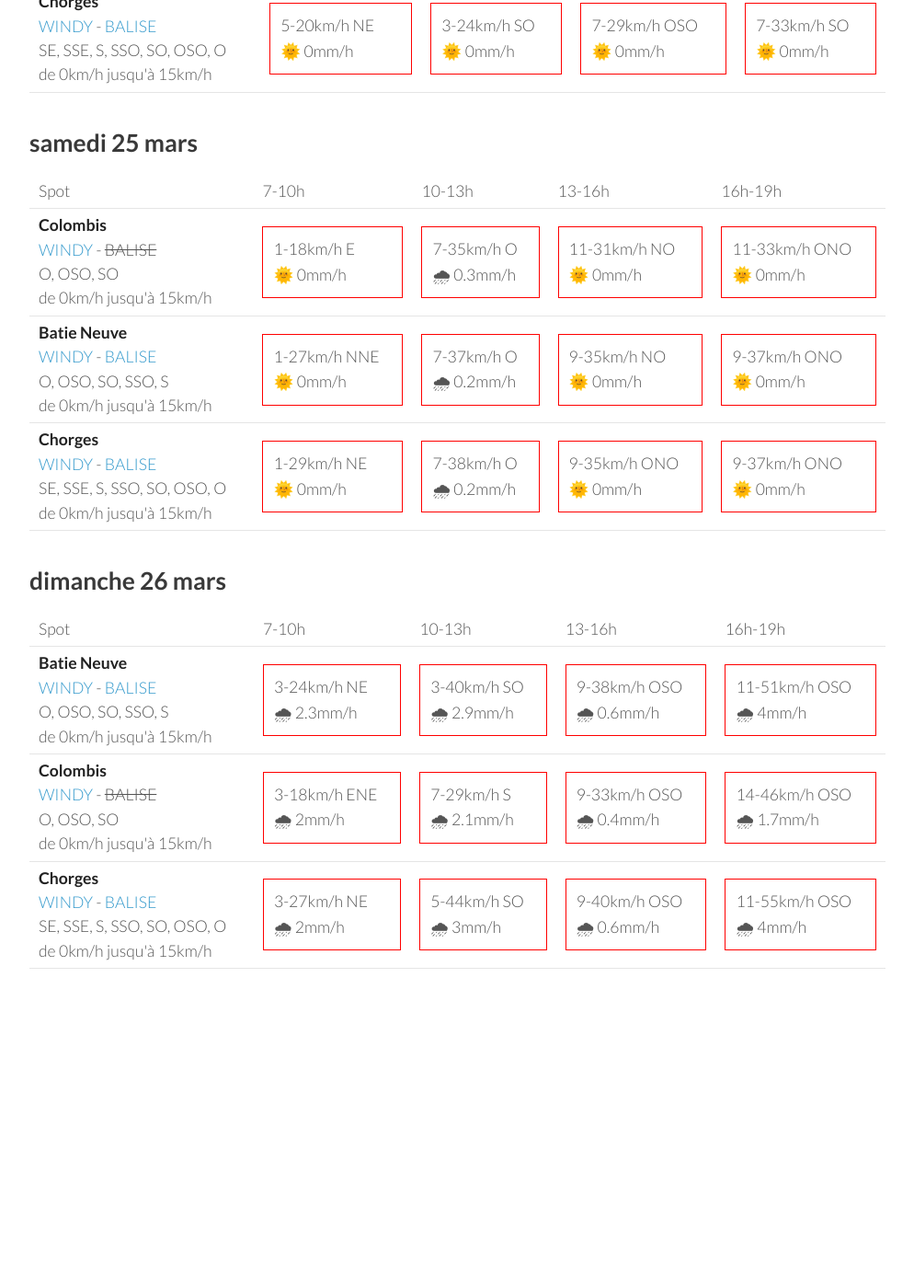
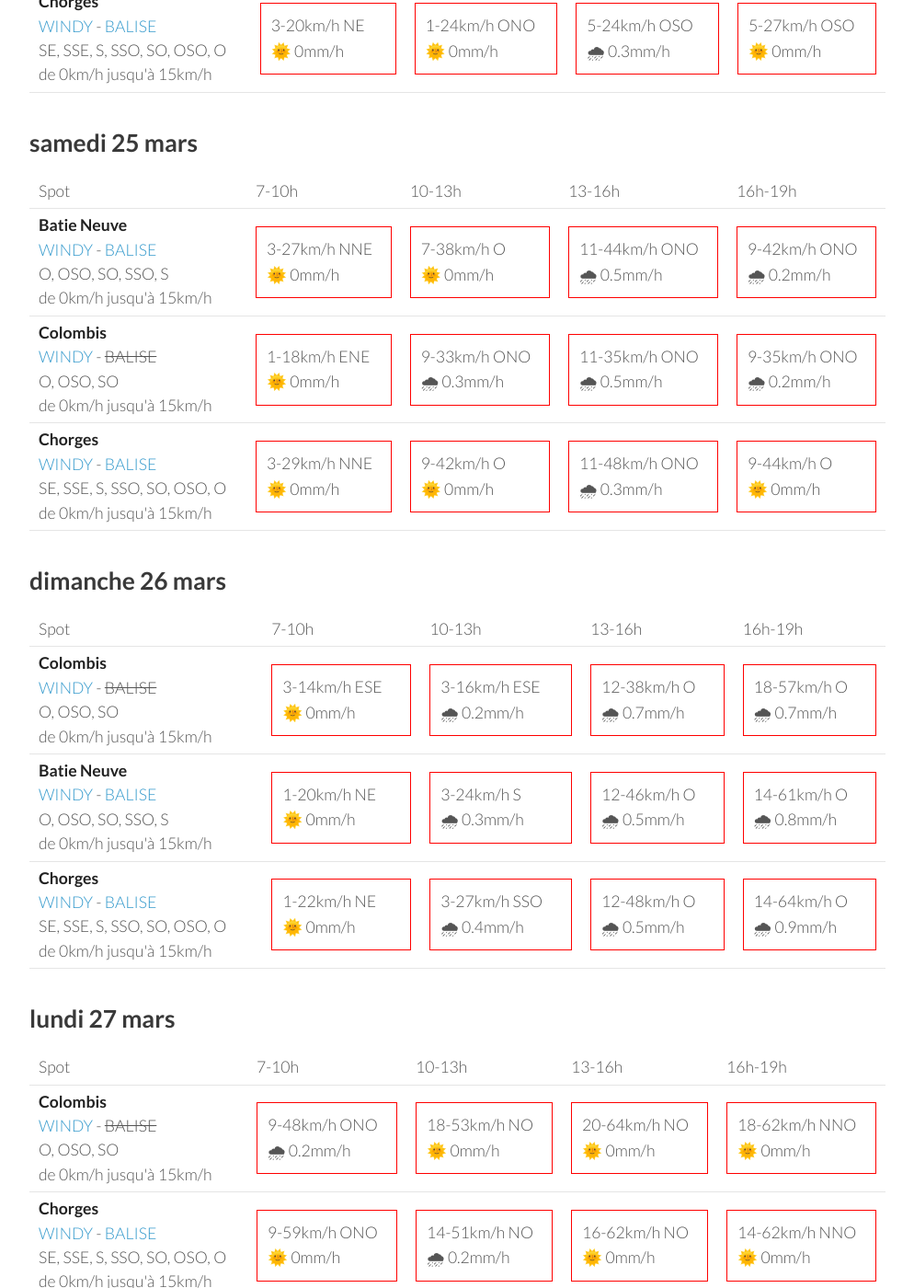
Before and after one commit to parapente-dans-le-nord/parapente-dans-le-nord.github.io, a Jekyll site: the page built from saint_andre.markdown, in a window 1280 px wide and 1400 px high, scrolled down 1568 px. Shown: the whole window at 92% size, without its empty margins (26-1020 px from the left). Built offline with Jekyll 4.4.1, drawn with Linux system fonts in a browser that asks for light colours; before the commit the page ends 2749 px from its top, so only the background shows below that; some of the changed text lies outside the part shown.

Commit message:
update index.markdown

```diff
--- a/saint_andre.markdown
+++ b/saint_andre.markdown
@@ -7,7 +7,7 @@ title:  "Tous les spots"
 {: .links}
 
 # Prevision Windy, modèle Arome
-page mise à jour le mercredi 22 mars 06:35
+page mise à jour le mercredi 22 mars 10:35
 
 ## mercredi 22 mars
 
@@ -116,30 +116,30 @@ page mise à jour le mercredi 22 mars 06:35
 <tr>
         <td><strong>Colombis</strong><br><a href="https://windy.com/44.494/6.216?44.559,6.262,10">WINDY</a> - <span class="no-balise"> BALISE </span><br> <span class="vent-favorable">O, OSO, SO</span><br><span class="force-vent">de 0km/h jusqu'à 15km/h</span> </td>
 
-            <td><div class="not-flyable"><p>3-11km/h ENE</p><p>🌞 0mm/h</p></div></td>
-            <td><div class="flyable"><p>3-14km/h O</p><p>🌞 0mm/h</p></div></td>
-            <td><div class="not-flyable"><p>9-27km/h OSO</p><p>🌧 0.3mm/h</p></div></td>
-            <td><div class="not-flyable"><p>7-29km/h SO</p><p>🌧 0.3mm/h</p></div></td>
+            <td><div class="not-flyable"><p>3-14km/h ENE</p><p>🌞 0mm/h</p></div></td>
+            <td><div class="not-flyable"><p>3-16km/h NO</p><p>🌞 0mm/h</p></div></td>
+            <td><div class="not-flyable"><p>7-22km/h ONO</p><p>🌞 0mm/h</p></div></td>
+            <td><div class="not-flyable"><p>5-25km/h O</p><p>🌞 0mm/h</p></div></td>
 
 
     </tr>
 <tr>
         <td><strong>Batie Neuve</strong><br><a href="https://windy.com/44.584/6.236?44.559,6.262,10,m:eTtagly">WINDY</a> - <span class=""><a href="https://www.openwindmap.org/PP554">BALISE</a> </span><br> <span class="vent-favorable">O, OSO, SO, SSO, S</span><br><span class="force-vent">de 0km/h jusqu'à 15km/h</span> </td>
 
-            <td><div class="not-flyable"><p>5-18km/h NE</p><p>🌞 0mm/h</p></div></td>
-            <td><div class="not-flyable"><p>3-22km/h SO</p><p>🌞 0mm/h</p></div></td>
-            <td><div class="not-flyable"><p>5-27km/h OSO</p><p>🌞 0mm/h</p></div></td>
-            <td><div class="not-flyable"><p>7-31km/h SO</p><p>🌞 0mm/h</p></div></td>
+            <td><div class="not-flyable"><p>3-18km/h NE</p><p>🌞 0mm/h</p></div></td>
+            <td><div class="not-flyable"><p>0-22km/h ONO</p><p>🌞 0mm/h</p></div></td>
+            <td><div class="not-flyable"><p>5-24km/h OSO</p><p>🌧 0.2mm/h</p></div></td>
+            <td><div class="not-flyable"><p>5-25km/h OSO</p><p>🌞 0mm/h</p></div></td>
 
 
     </tr>
 <tr>
         <td><strong>Chorges</strong><br><a href="https://windy.com/44.578/6.280?44.559,6.262,10">WINDY</a> - <span class=""><a href="https://www.openwindmap.org/PP554">BALISE</a> </span><br> <span class="vent-favorable">SE, SSE, S, SSO, SO, OSO, O</span><br><span class="force-vent">de 0km/h jusqu'à 15km/h</span> </td>
 
-            <td><div class="not-flyable"><p>5-20km/h NE</p><p>🌞 0mm/h</p></div></td>
-            <td><div class="not-flyable"><p>3-24km/h SO</p><p>🌞 0mm/h</p></div></td>
-            <td><div class="not-flyable"><p>7-29km/h OSO</p><p>🌞 0mm/h</p></div></td>
-            <td><div class="not-flyable"><p>7-33km/h SO</p><p>🌞 0mm/h</p></div></td>
+            <td><div class="not-flyable"><p>3-20km/h NE</p><p>🌞 0mm/h</p></div></td>
+            <td><div class="not-flyable"><p>1-24km/h ONO</p><p>🌞 0mm/h</p></div></td>
+            <td><div class="not-flyable"><p>5-24km/h OSO</p><p>🌧 0.3mm/h</p></div></td>
+            <td><div class="not-flyable"><p>5-27km/h OSO</p><p>🌞 0mm/h</p></div></td>
 
 
     </tr>
@@ -160,32 +160,32 @@ page mise à jour le mercredi 22 mars 06:35
       <td>16h-19h</td>
     </tr>
 <tr>
-        <td><strong>Colombis</strong><br><a href="https://windy.com/44.494/6.216?44.559,6.262,10">WINDY</a> - <span class="no-balise"> BALISE </span><br> <span class="vent-favorable">O, OSO, SO</span><br><span class="force-vent">de 0km/h jusqu'à 15km/h</span> </td>
+        <td><strong>Batie Neuve</strong><br><a href="https://windy.com/44.584/6.236?44.559,6.262,10,m:eTtagly">WINDY</a> - <span class=""><a href="https://www.openwindmap.org/PP554">BALISE</a> </span><br> <span class="vent-favorable">O, OSO, SO, SSO, S</span><br><span class="force-vent">de 0km/h jusqu'à 15km/h</span> </td>
 
-            <td><div class="not-flyable"><p>1-18km/h E</p><p>🌞 0mm/h</p></div></td>
-            <td><div class="not-flyable"><p>7-35km/h O</p><p>🌧 0.3mm/h</p></div></td>
-            <td><div class="not-flyable"><p>11-31km/h NO</p><p>🌞 0mm/h</p></div></td>
-            <td><div class="not-flyable"><p>11-33km/h ONO</p><p>🌞 0mm/h</p></div></td>
+            <td><div class="not-flyable"><p>3-27km/h NNE</p><p>🌞 0mm/h</p></div></td>
+            <td><div class="not-flyable"><p>7-38km/h O</p><p>🌞 0mm/h</p></div></td>
+            <td><div class="not-flyable"><p>11-44km/h ONO</p><p>🌧 0.5mm/h</p></div></td>
+            <td><div class="not-flyable"><p>9-42km/h ONO</p><p>🌧 0.2mm/h</p></div></td>
 
 
     </tr>
 <tr>
-        <td><strong>Batie Neuve</strong><br><a href="https://windy.com/44.584/6.236?44.559,6.262,10,m:eTtagly">WINDY</a> - <span class=""><a href="https://www.openwindmap.org/PP554">BALISE</a> </span><br> <span class="vent-favorable">O, OSO, SO, SSO, S</span><br><span class="force-vent">de 0km/h jusqu'à 15km/h</span> </td>
+        <td><strong>Colombis</strong><br><a href="https://windy.com/44.494/6.216?44.559,6.262,10">WINDY</a> - <span class="no-balise"> BALISE </span><br> <span class="vent-favorable">O, OSO, SO</span><br><span class="force-vent">de 0km/h jusqu'à 15km/h</span> </td>
 
-            <td><div class="not-flyable"><p>1-27km/h NNE</p><p>🌞 0mm/h</p></div></td>
-            <td><div class="not-flyable"><p>7-37km/h O</p><p>🌧 0.2mm/h</p></div></td>
-            <td><div class="not-flyable"><p>9-35km/h NO</p><p>🌞 0mm/h</p></div></td>
-            <td><div class="not-flyable"><p>9-37km/h ONO</p><p>🌞 0mm/h</p></div></td>
+            <td><div class="not-flyable"><p>1-18km/h ENE</p><p>🌞 0mm/h</p></div></td>
+            <td><div class="not-flyable"><p>9-33km/h ONO</p><p>🌧 0.3mm/h</p></div></td>
+            <td><div class="not-flyable"><p>11-35km/h ONO</p><p>🌧 0.5mm/h</p></div></td>
+            <td><div class="not-flyable"><p>9-35km/h ONO</p><p>🌧 0.2mm/h</p></div></td>
 
 
     </tr>
 <tr>
         <td><strong>Chorges</strong><br><a href="https://windy.com/44.578/6.280?44.559,6.262,10">WINDY</a> - <span class=""><a href="https://www.openwindmap.org/PP554">BALISE</a> </span><br> <span class="vent-favorable">SE, SSE, S, SSO, SO, OSO, O</span><br><span class="force-vent">de 0km/h jusqu'à 15km/h</span> </td>
 
-            <td><div class="not-flyable"><p>1-29km/h NE</p><p>🌞 0mm/h</p></div></td>
-            <td><div class="not-flyable"><p>7-38km/h O</p><p>🌧 0.2mm/h</p></div></td>
-            <td><div class="not-flyable"><p>9-35km/h ONO</p><p>🌞 0mm/h</p></div></td>
-            <td><div class="not-flyable"><p>9-37km/h ONO</p><p>🌞 0mm/h</p></div></td>
+            <td><div class="not-flyable"><p>3-29km/h NNE</p><p>🌞 0mm/h</p></div></td>
+            <td><div class="not-flyable"><p>9-42km/h O</p><p>🌞 0mm/h</p></div></td>
+            <td><div class="not-flyable"><p>11-48km/h ONO</p><p>🌧 0.3mm/h</p></div></td>
+            <td><div class="not-flyable"><p>9-44km/h O</p><p>🌞 0mm/h</p></div></td>
 
 
     </tr>
@@ -206,32 +206,32 @@ page mise à jour le mercredi 22 mars 06:35
       <td>16h-19h</td>
     </tr>
 <tr>
-        <td><strong>Batie Neuve</strong><br><a href="https://windy.com/44.584/6.236?44.559,6.262,10,m:eTtagly">WINDY</a> - <span class=""><a href="https://www.openwindmap.org/PP554">BALISE</a> </span><br> <span class="vent-favorable">O, OSO, SO, SSO, S</span><br><span class="force-vent">de 0km/h jusqu'à 15km/h</span> </td>
+        <td><strong>Colombis</strong><br><a href="https://windy.com/44.494/6.216?44.559,6.262,10">WINDY</a> - <span class="no-balise"> BALISE </span><br> <span class="vent-favorable">O, OSO, SO</span><br><span class="force-vent">de 0km/h jusqu'à 15km/h</span> </td>
 
-            <td><div class="not-flyable"><p>3-24km/h NE</p><p>🌧 2.3mm/h</p></div></td>
-            <td><div class="not-flyable"><p>3-40km/h SO</p><p>🌧 2.9mm/h</p></div></td>
-            <td><div class="not-flyable"><p>9-38km/h OSO</p><p>🌧 0.6mm/h</p></div></td>
-            <td><div class="not-flyable"><p>11-51km/h OSO</p><p>🌧 4mm/h</p></div></td>
+            <td><div class="not-flyable"><p>3-14km/h ESE</p><p>🌞 0mm/h</p></div></td>
+            <td><div class="not-flyable"><p>3-16km/h ESE</p><p>🌧 0.2mm/h</p></div></td>
+            <td><div class="not-flyable"><p>12-38km/h O</p><p>🌧 0.7mm/h</p></div></td>
+            <td><div class="not-flyable"><p>18-57km/h O</p><p>🌧 0.7mm/h</p></div></td>
 
 
     </tr>
 <tr>
-        <td><strong>Colombis</strong><br><a href="https://windy.com/44.494/6.216?44.559,6.262,10">WINDY</a> - <span class="no-balise"> BALISE </span><br> <span class="vent-favorable">O, OSO, SO</span><br><span class="force-vent">de 0km/h jusqu'à 15km/h</span> </td>
+        <td><strong>Batie Neuve</strong><br><a href="https://windy.com/44.584/6.236?44.559,6.262,10,m:eTtagly">WINDY</a> - <span class=""><a href="https://www.openwindmap.org/PP554">BALISE</a> </span><br> <span class="vent-favorable">O, OSO, SO, SSO, S</span><br><span class="force-vent">de 0km/h jusqu'à 15km/h</span> </td>
 
-            <td><div class="not-flyable"><p>3-18km/h ENE</p><p>🌧 2mm/h</p></div></td>
-            <td><div class="not-flyable"><p>7-29km/h S</p><p>🌧 2.1mm/h</p></div></td>
-            <td><div class="not-flyable"><p>9-33km/h OSO</p><p>🌧 0.4mm/h</p></div></td>
-            <td><div class="not-flyable"><p>14-46km/h OSO</p><p>🌧 1.7mm/h</p></div></td>
+            <td><div class="not-flyable"><p>1-20km/h NE</p><p>🌞 0mm/h</p></div></td>
+            <td><div class="not-flyable"><p>3-24km/h S</p><p>🌧 0.3mm/h</p></div></td>
+            <td><div class="not-flyable"><p>12-46km/h O</p><p>🌧 0.5mm/h</p></div></td>
+            <td><div class="not-flyable"><p>14-61km/h O</p><p>🌧 0.8mm/h</p></div></td>
 
 
     </tr>
 <tr>
         <td><strong>Chorges</strong><br><a href="https://windy.com/44.578/6.280?44.559,6.262,10">WINDY</a> - <span class=""><a href="https://www.openwindmap.org/PP554">BALISE</a> </span><br> <span class="vent-favorable">SE, SSE, S, SSO, SO, OSO, O</span><br><span class="force-vent">de 0km/h jusqu'à 15km/h</span> </td>
 
-            <td><div class="not-flyable"><p>3-27km/h NE</p><p>🌧 2mm/h</p></div></td>
-            <td><div class="not-flyable"><p>5-44km/h SO</p><p>🌧 3mm/h</p></div></td>
-            <td><div class="not-flyable"><p>9-40km/h OSO</p><p>🌧 0.6mm/h</p></div></td>
-            <td><div class="not-flyable"><p>11-55km/h OSO</p><p>🌧 4mm/h</p></div></td>
+            <td><div class="not-flyable"><p>1-22km/h NE</p><p>🌞 0mm/h</p></div></td>
+            <td><div class="not-flyable"><p>3-27km/h SSO</p><p>🌧 0.4mm/h</p></div></td>
+            <td><div class="not-flyable"><p>12-48km/h O</p><p>🌧 0.5mm/h</p></div></td>
+            <td><div class="not-flyable"><p>14-64km/h O</p><p>🌧 0.9mm/h</p></div></td>
 
 
     </tr>
@@ -239,3 +239,49 @@ page mise à jour le mercredi 22 mars 06:35
 </tbody>
 </table>
 {:/}
+## lundi 27 mars
+
+{::nomarkdown}
+<table>
+  <tbody>
+    <tr>
+      <td>Spot</td>
+      <td>7-10h</td>
+      <td>10-13h</td>
+      <td>13-16h</td>
+      <td>16h-19h</td>
+    </tr>
+<tr>
+        <td><strong>Colombis</strong><br><a href="https://windy.com/44.494/6.216?44.559,6.262,10">WINDY</a> - <span class="no-balise"> BALISE </span><br> <span class="vent-favorable">O, OSO, SO</span><br><span class="force-vent">de 0km/h jusqu'à 15km/h</span> </td>
+
+            <td><div class="not-flyable"><p>9-48km/h ONO</p><p>🌧 0.2mm/h</p></div></td>
+            <td><div class="not-flyable"><p>18-53km/h NO</p><p>🌞 0mm/h</p></div></td>
+            <td><div class="not-flyable"><p>20-64km/h NO</p><p>🌞 0mm/h</p></div></td>
+            <td><div class="not-flyable"><p>18-62km/h NNO</p><p>🌞 0mm/h</p></div></td>
+
+
+    </tr>
+<tr>
+        <td><strong>Chorges</strong><br><a href="https://windy.com/44.578/6.280?44.559,6.262,10">WINDY</a> - <span class=""><a href="https://www.openwindmap.org/PP554">BALISE</a> </span><br> <span class="vent-favorable">SE, SSE, S, SSO, SO, OSO, O</span><br><span class="force-vent">de 0km/h jusqu'à 15km/h</span> </td>
+
+            <td><div class="not-flyable"><p>9-59km/h ONO</p><p>🌞 0mm/h</p></div></td>
+            <td><div class="not-flyable"><p>14-51km/h NO</p><p>🌧 0.2mm/h</p></div></td>
+            <td><div class="not-flyable"><p>16-62km/h NO</p><p>🌞 0mm/h</p></div></td>
+            <td><div class="not-flyable"><p>14-62km/h NNO</p><p>🌞 0mm/h</p></div></td>
+
+
+    </tr>
+<tr>
+        <td><strong>Batie Neuve</strong><br><a href="https://windy.com/44.584/6.236?44.559,6.262,10,m:eTtagly">WINDY</a> - <span class=""><a href="https://www.openwindmap.org/PP554">BALISE</a> </span><br> <span class="vent-favorable">O, OSO, SO, SSO, S</span><br><span class="force-vent">de 0km/h jusqu'à 15km/h</span> </td>
+
+            <td><div class="not-flyable"><p>9-59km/h NO</p><p>🌧 0.2mm/h</p></div></td>
+            <td><div class="not-flyable"><p>16-55km/h NO</p><p>🌧 0.3mm/h</p></div></td>
+            <td><div class="not-flyable"><p>18-64km/h NO</p><p>🌧 0.2mm/h</p></div></td>
+            <td><div class="not-flyable"><p>16-66km/h NNO</p><p>🌞 0mm/h</p></div></td>
+
+
+    </tr>
+
+</tbody>
+</table>
+{:/}
```
